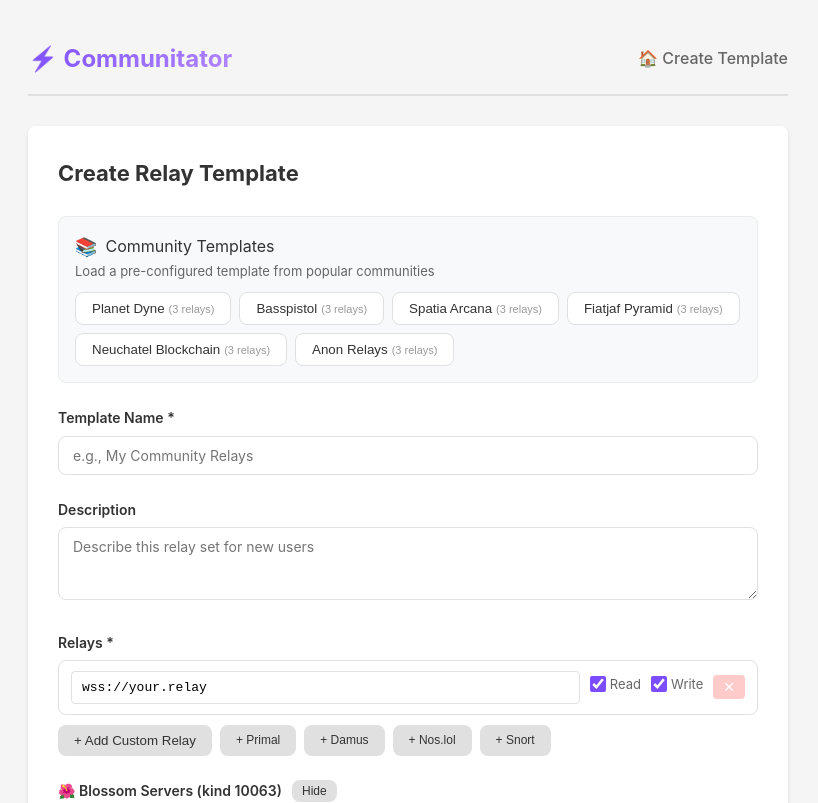
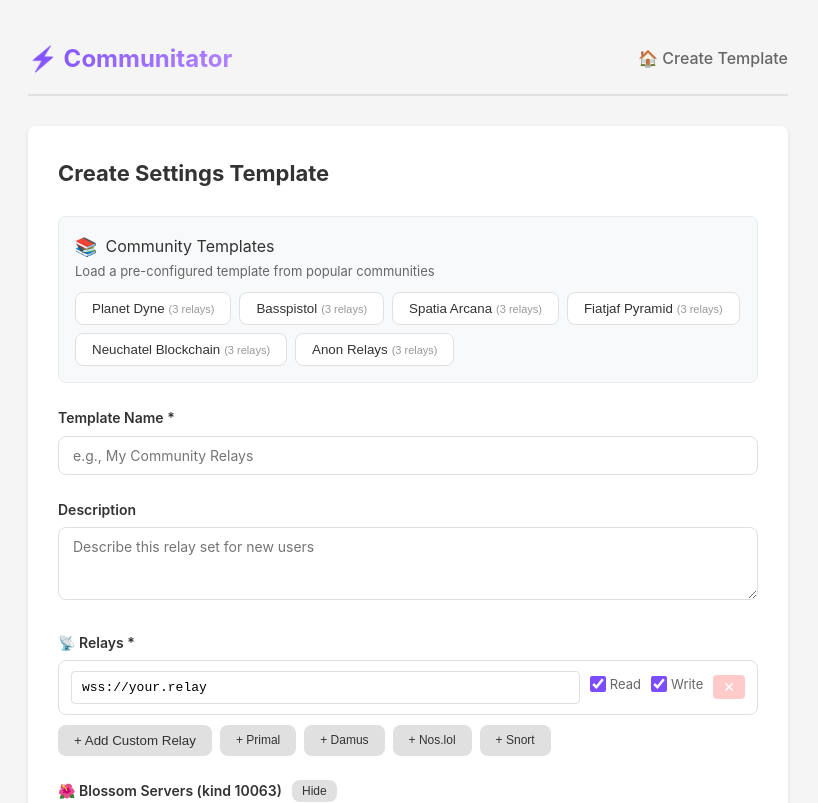
Before and after one commit to dyne/communitator, a React (Vite) app: page /apply/1 in a window 1280 px wide. Shown: the top 803 px of the page, without its empty margins (232-1050 px from the left). Built offline with nearby package versions, Linux system fonts and the light colour scheme.

Commit message:
minor copy

```diff
--- a/src/components/TemplateCreator.jsx
+++ b/src/components/TemplateCreator.jsx
@@ -126,7 +126,7 @@ const TemplateCreator = () => {
 
   return (
     <div className="template-creator">
-      <h2>Create Relay Template</h2>
+      <h2>Create Settings Template</h2>
 
       {/* ✅ MOVED INLINE STYLES TO CSS CLASS */}
       <div className="community-templates-section">
@@ -202,7 +202,7 @@ const TemplateCreator = () => {
       </div>
 
       <div className="form-group">
-        <label>Relays *</label>
+        <label>📡 Relays *</label>
         <RelayList
           relays={relays}
           onUpdate={updateRelay}
```
